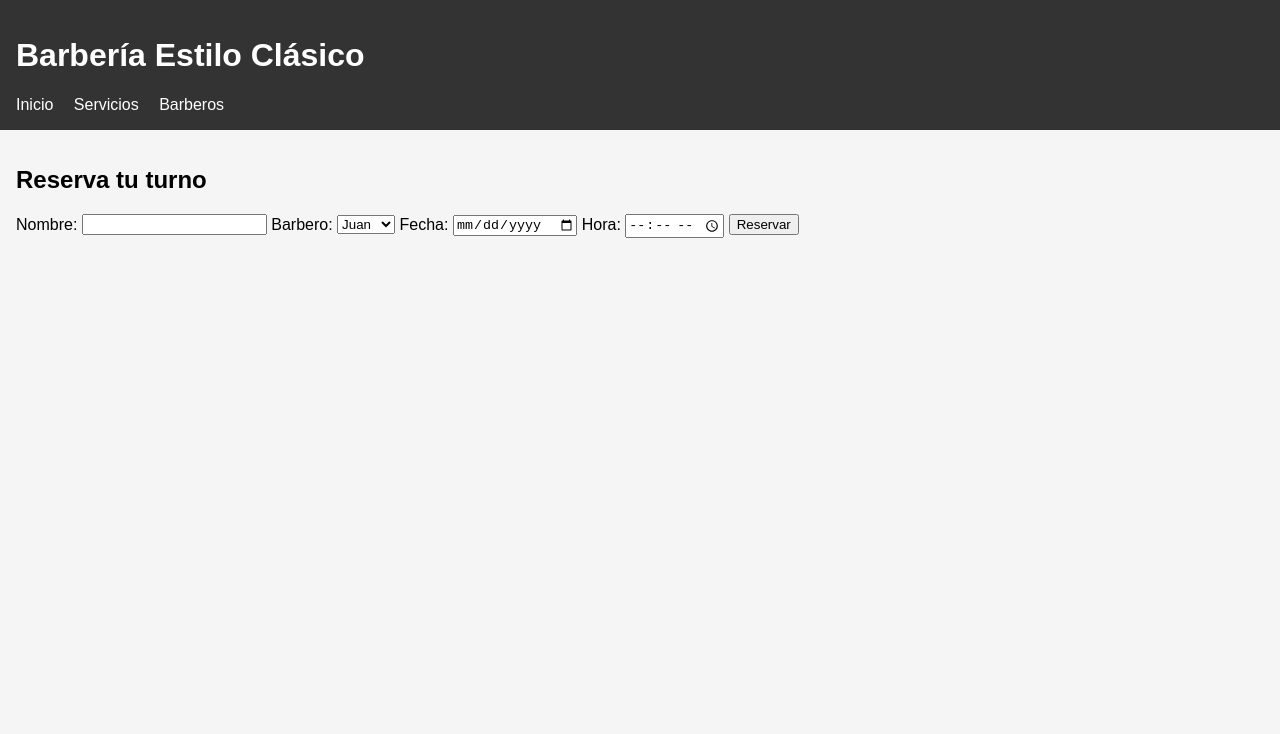
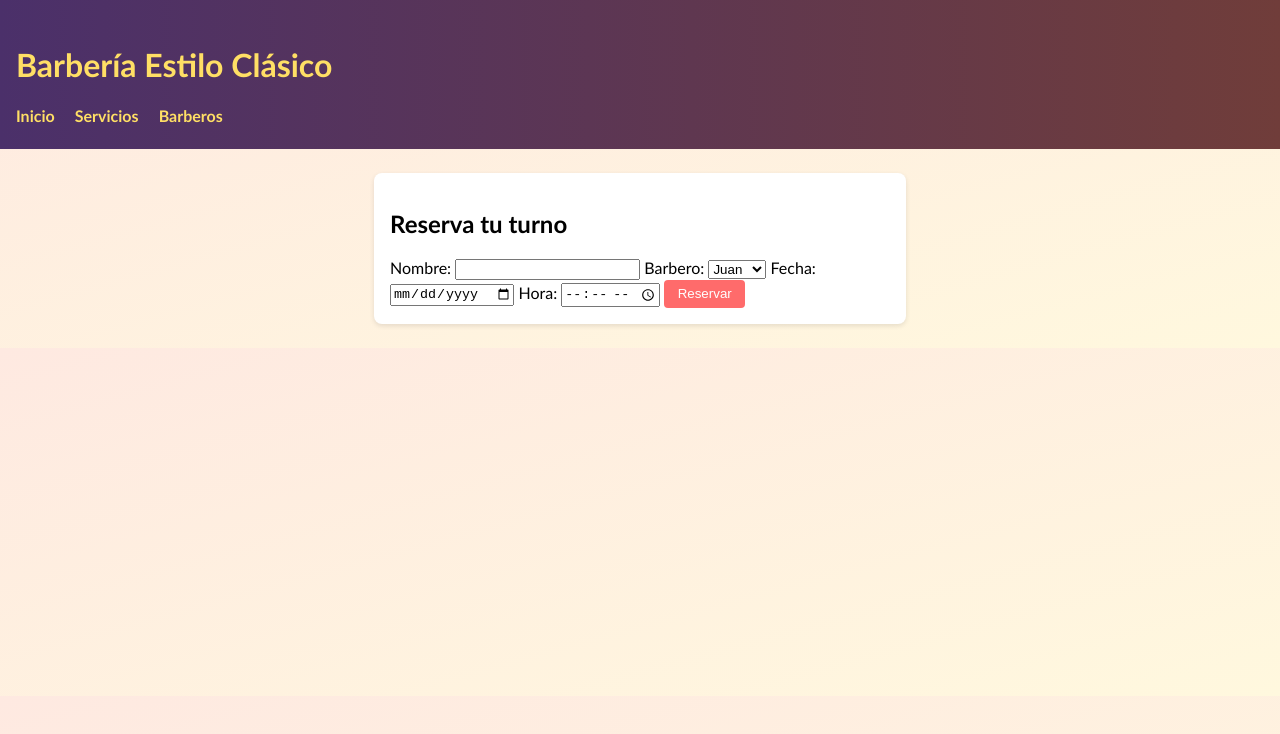
Before and after one commit to sarmandpilon/Obligatorio-TIS-07.2025-Barberia, a plain HTML site: page web/index.html in a window 1280 px wide. Drawn offline with Linux system fonts and the light colour scheme.

Commit message:
Estilo unico

```diff
--- a/web/style.css
+++ b/web/style.css
@@ -1,26 +1,58 @@
 body {
-    font-family: Arial, sans-serif;
+    font-family: "Trebuchet MS", Arial, sans-serif;
     margin: 0;
     padding: 0;
-    background-color: #f5f5f5;
+    background: linear-gradient(to bottom right, #fee9e1, #fff8de);
 }
+
 header {
-    background-color: #333;
-    color: #fff;
-    padding: 1em;
+    background: linear-gradient(90deg, #4b306a, #703d3a);
+    color: #ffdf65;
+    padding: 1.5em 1em;
 }
+
 nav a {
     margin-right: 1em;
+    color: #ffdf65;
+    text-decoration: none;
+    font-weight: bold;
+}
+
+nav a:hover {
+    text-decoration: underline;
+}
+
+main {
+    padding: 1.5em;
+}
+
+section {
+    background-color: #ffffff;
+    border-radius: 8px;
+    padding: 1em;
+    box-shadow: 0 2px 5px rgba(0, 0, 0, 0.1);
+    max-width: 500px;
+    margin: auto;
+}
+
+button {
+    background-color: #ff6b6b;
+    border: none;
     color: #fff;
-    text-decoration: none;
+    padding: 0.5em 1em;
+    border-radius: 4px;
+    cursor: pointer;
 }
-main {
-    padding: 1em;
+
+button:hover {
+    background-color: #e65c5c;
 }
+
 .hidden {
     display: none;
 }
+
 #confirmation {
     margin-top: 1em;
-    color: green;
+    color: #008663;
 }
```
